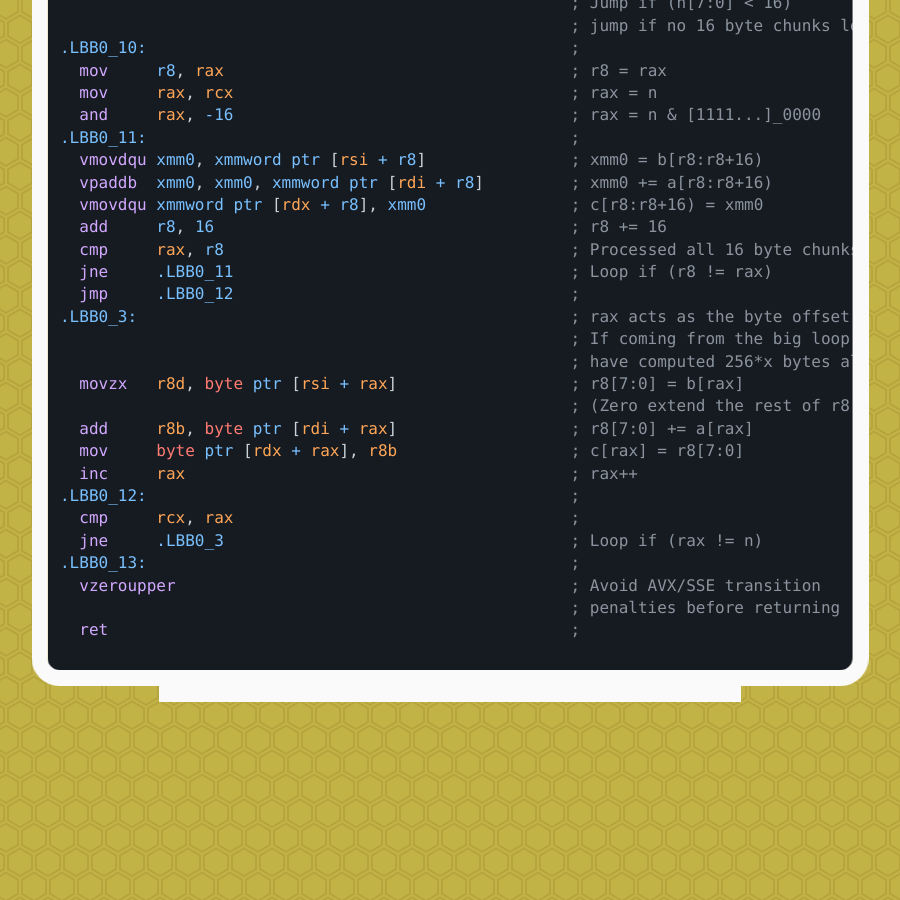
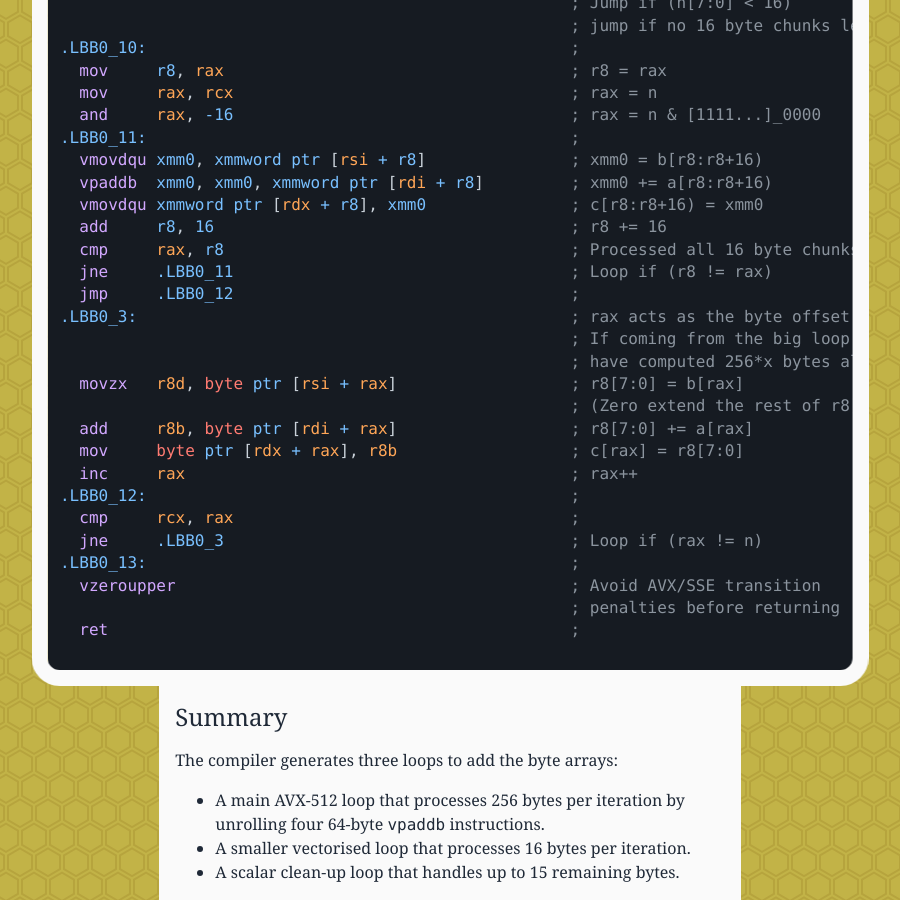
Before and after one commit to nukethebees/nukethebees.github.io, a Jekyll site: the page built from _posts/2026-05-21-avx512-byte-sum-loop-clang-asm.md, in a window 1280 px wide and 900 px high, scrolled down 2102 px. Shown: the whole window, without its empty margins (190-1090 px from the left). Built offline with Jekyll 4.4.1, drawn with Linux system fonts in a browser that asks for light colours; comment, search, counter and statistics services are not loaded.

Commit message:
Add a summary

````diff
--- a/_posts/2026-05-21-avx512-byte-sum-loop-clang-asm.md
+++ b/_posts/2026-05-21-avx512-byte-sum-loop-clang-asm.md
@@ -115,3 +116,11 @@ Notation used:
                                                      ; penalties before returning
   ret                                                ;
 ```
+
+# Summary
+
+The compiler generates three loops to add the byte arrays:
+
+* A main AVX-512 loop that processes 256 bytes per iteration by unrolling four 64-byte `vpaddb` instructions.
+* A smaller vectorised loop that processes 16 bytes per iteration.
+* A scalar clean-up loop that handles up to 15 remaining bytes.
````
Also changed, not shown: other parts of _posts/2026-05-21-avx512-byte-sum-loop-clang-asm.md (+1 -0 lines).
